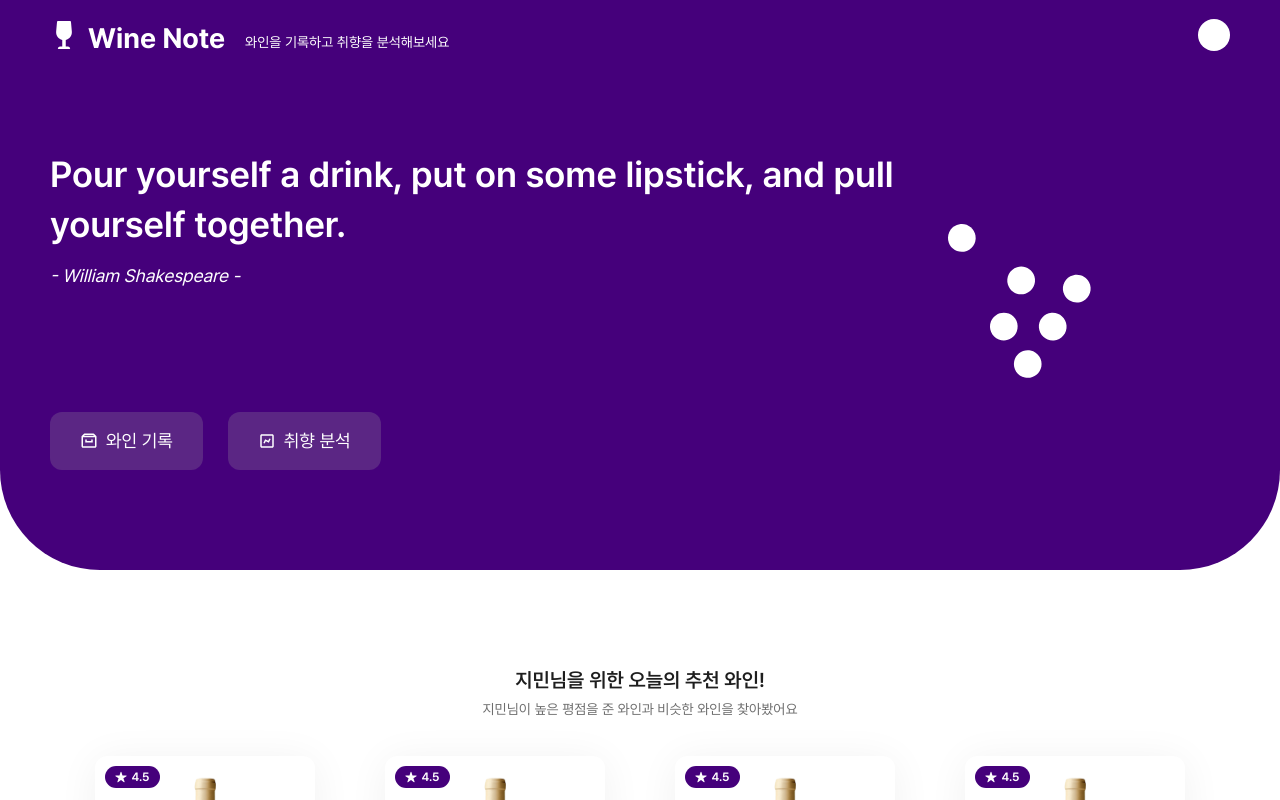
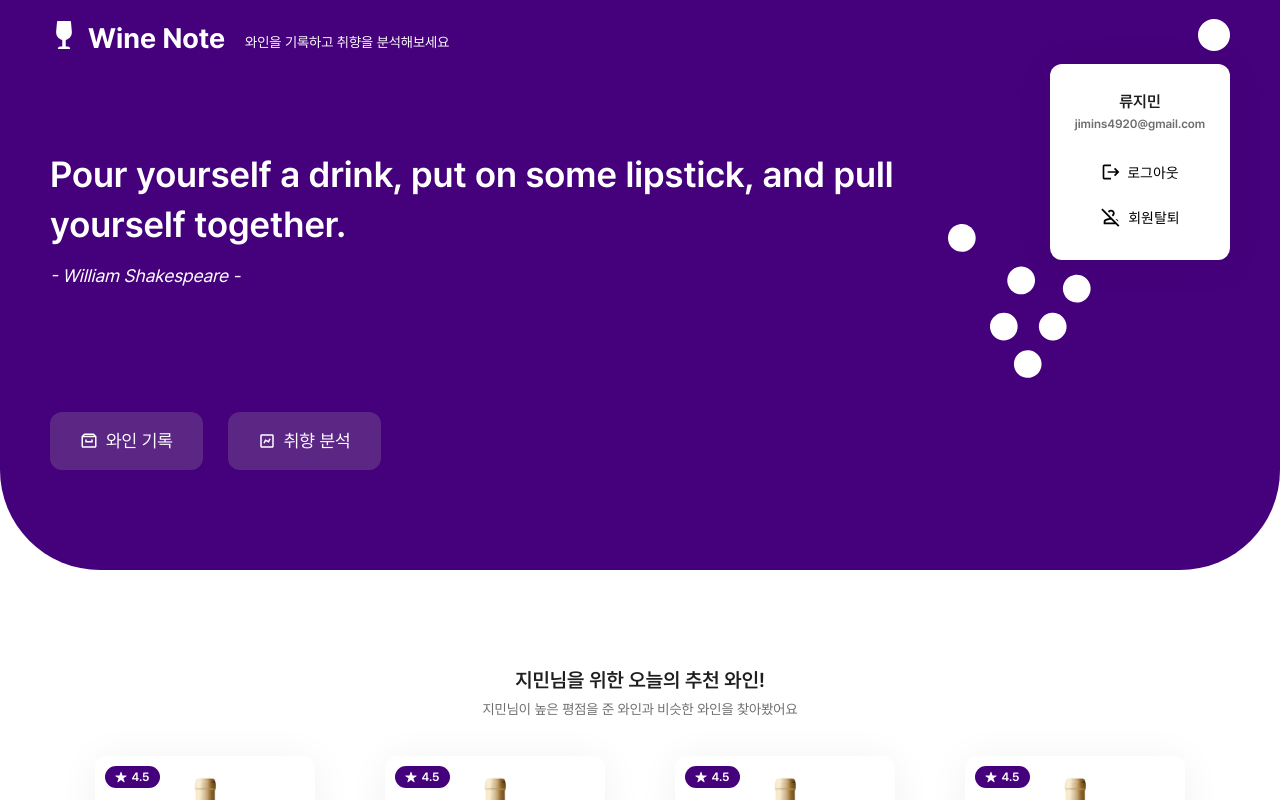
Before and after one commit to JIMIN1020/wine-note, a React (Create React App) app in the folder client/: page / in a window 1280 px wide. Both pictures are taken after a click on the element 1214 px from the left and 35 px from the top of the page. Shown: the top 800 px of the page. Built offline with nearby package versions, Linux system fonts and the light colour scheme; no server answers.

Commit message:
[Feat]: 프로필 모달 구현

```diff
--- a/client/src/components/common/Header.tsx
+++ b/client/src/components/common/Header.tsx
@@ -1,11 +1,14 @@
-import React from 'react';
+import React, { useState } from 'react';
 import styled from 'styled-components';
 import { FaWineGlass } from 'react-icons/fa';
 import { Link, useLocation } from 'react-router-dom';
 import { defaultWidth, flexCenter } from '../../styles/GlobalStyle';
 import { BiArchive, BiChart } from 'react-icons/bi';
+import ProfileModal from './ProfileModal';
+import { AnimatePresence } from 'framer-motion';
 
-const Header: React.FC = () => {
+const Header = () => {
+  const [openProfile, setOpenProfile] = useState<boolean>(false);
   const { pathname } = useLocation();
   return (
     <HeaderBar>
@@ -32,7 +35,13 @@ const Header: React.FC = () => {
             )}
           </MenuWrapper>
         </NavWrapper>
-        <Profile></Profile>
+        <Profile onClick={() => setOpenProfile((prev) => !prev)}>
+          <AnimatePresence>
+            {openProfile && (
+              <ProfileModal closeModal={() => setOpenProfile(false)} />
+            )}
+          </AnimatePresence>
+        </Profile>
       </Wrapper>
     </HeaderBar>
   );
@@ -113,4 +122,6 @@ const Profile = styled.div`
   height: 32px;
   border-radius: 50%;
   background-color: ${({ theme }) => theme.colors.bg_white};
+  position: relative;
+  cursor: pointer;
 `;
--- /dev/null
+++ b/client/src/components/common/ProfileModal.tsx
@@ -0,0 +1,104 @@
+import { motion } from 'framer-motion';
+import React, { useRef } from 'react';
+import styled from 'styled-components';
+import useClickOutside from '../../hooks/useClickOutside';
+import { MdLogout, MdOutlinePersonOff } from 'react-icons/md';
+
+interface Props {
+  closeModal: () => void;
+}
+
+const ProfileModal = ({ closeModal }: Props) => {
+  const ref = useRef<HTMLDivElement | null>(null); // 모달에 대한 ref
+
+  useClickOutside(ref, () => closeModal());
+
+  return (
+    <Modal
+      ref={ref}
+      initial={{ opacity: 0, y: 10 }}
+      animate={{ opacity: 1, y: 0 }}
+      exit={{ opacity: 0, y: 10 }}
+    >
+      <UserInfo>
+        <h4>류지민</h4>
+        <span>jimins4920@gmail.com</span>
+      </UserInfo>
+      <ButtonWrapper>
+        <Button>
+          <MdLogout size={20} />
+          로그아웃
+        </Button>
+        <Button>
+          <MdOutlinePersonOff size={22} />
+          회원탈퇴
+        </Button>
+      </ButtonWrapper>
+    </Modal>
+  );
+};
+
+export default ProfileModal;
+
+const Modal = styled(motion.div)`
+  width: 180px;
+  background-color: ${({ theme }) => theme.colors.bg_white};
+  border-radius: 12px;
+  padding: 20px;
+  box-shadow: ${({ theme }) => theme.shadow.basic};
+  color: ${({ theme }) => theme.colors.text_black};
+
+  display: flex;
+  flex-direction: column;
+  align-items: center;
+  gap: 10px;
+
+  position: absolute;
+  top: 45px;
+  right: 0;
+`;
+
+const UserInfo = styled.div`
+  width: 100%;
+  display: flex;
+  flex-direction: column;
+  align-items: center;
+  gap: 8px;
+  padding: 10px 0;
+
+  & h4 {
+    font-weight: 600;
+    font-size: ${({ theme }) => theme.fontSize.md};
+  }
+
+  & span {
+    display: inline-block;
+    font-weight: 600;
+    font-size: ${({ theme }) => theme.fontSize.sm};
+    color: ${({ theme }) => theme.colors.text_gray};
+    word-break: break-all;
+  }
+`;
+
+const ButtonWrapper = styled.div`
+  width: 100%;
+  display: flex;
+  flex-direction: column;
+`;
+
+const Button = styled.button`
+  width: 100%;
+  background-color: ${({ theme }) => theme.colors.bg_white};
+  font-size: ${({ theme }) => theme.fontSize.base};
+  padding: 12px 0;
+  border-radius: 8px;
+
+  display: flex;
+  justify-content: center;
+  align-items: center;
+  gap: 6px;
+
+  &:hover {
+    background-color: ${({ theme }) => theme.colors.bg_lightgray};
+  }
+`;
--- a/client/src/styles/GlobalStyle.tsx
+++ b/client/src/styles/GlobalStyle.tsx
@@ -14,6 +14,7 @@ export const GlobalStyle = createGlobalStyle`
         background: none;
         border: none;
         box-sizing: content-box;
+        cursor: pointer;
     }
     body {
         margin: 0;
```
